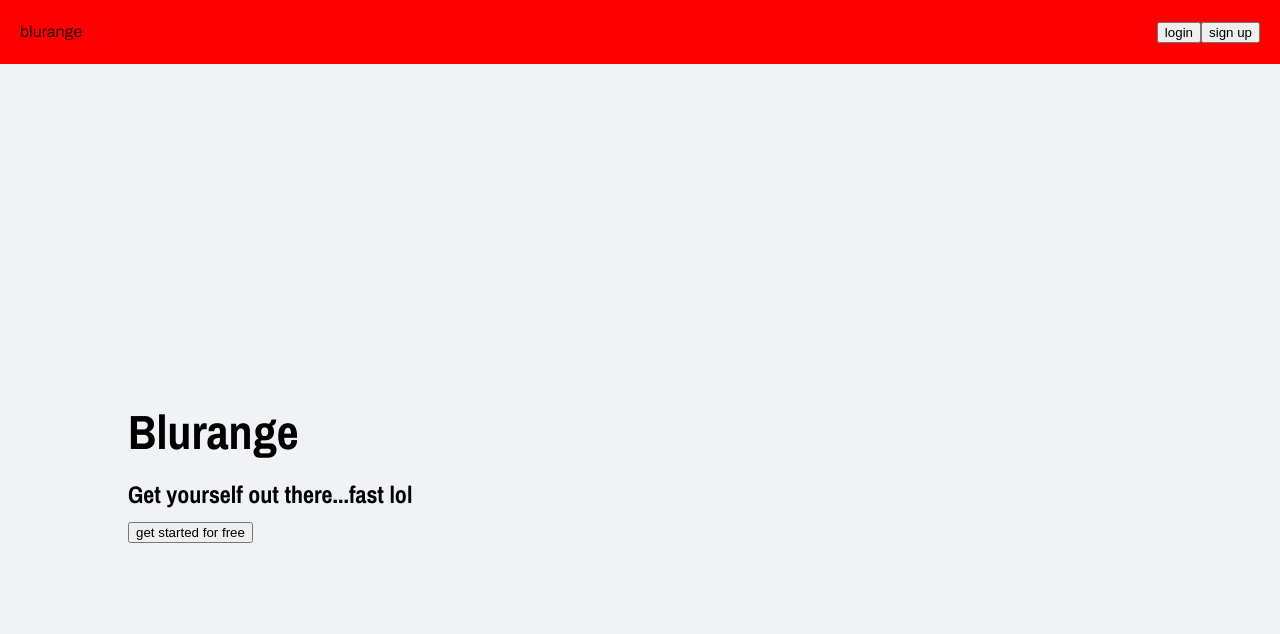
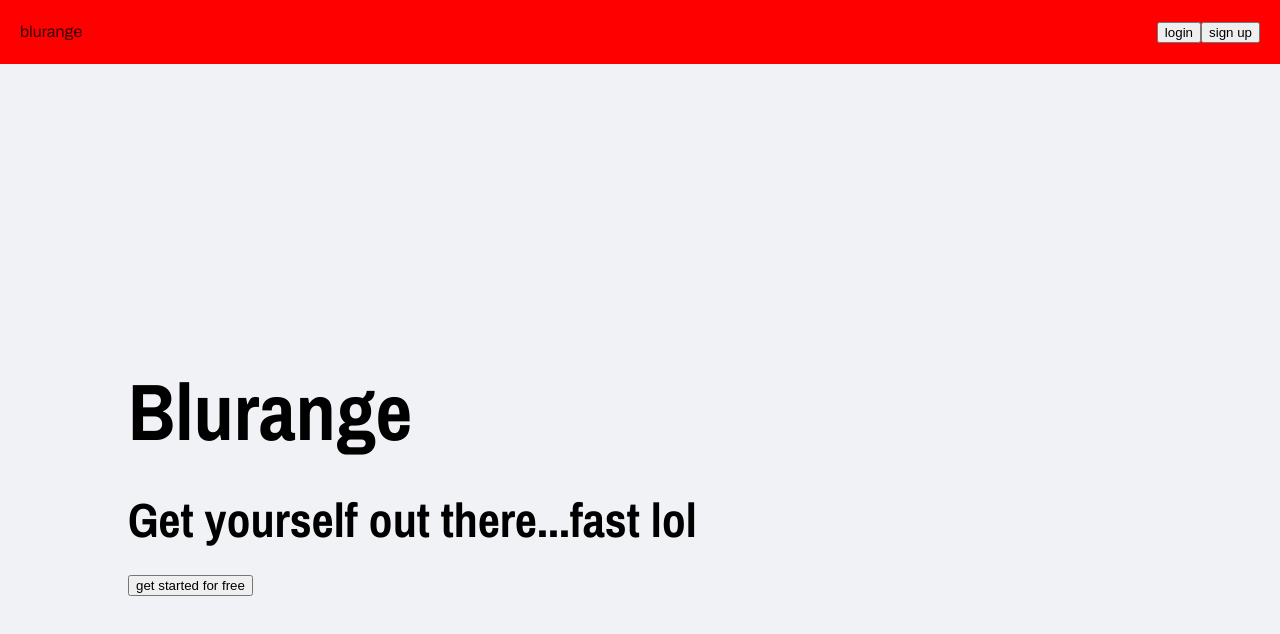
Before and after one commit to Lhnozaki/blurange, a React (Create React App) app: page / in a window 1280 px wide. Shown: the top 634 px of the page. Built offline with nearby package versions, Linux system fonts and the light colour scheme.

Commit message:
gets rid of unused bkg image

```diff
--- a/src/Components/SplashPage/SplashPage.module.scss
+++ b/src/Components/SplashPage/SplashPage.module.scss
@@ -8,5 +8,12 @@
     margin-left: 10%;
     width: fit-content;
     text-align: left;
+
+    h1 {
+      font-size: 5rem;
+    }
+    h3 {
+      font-size: 3rem;
+    }
   }
 }
```
